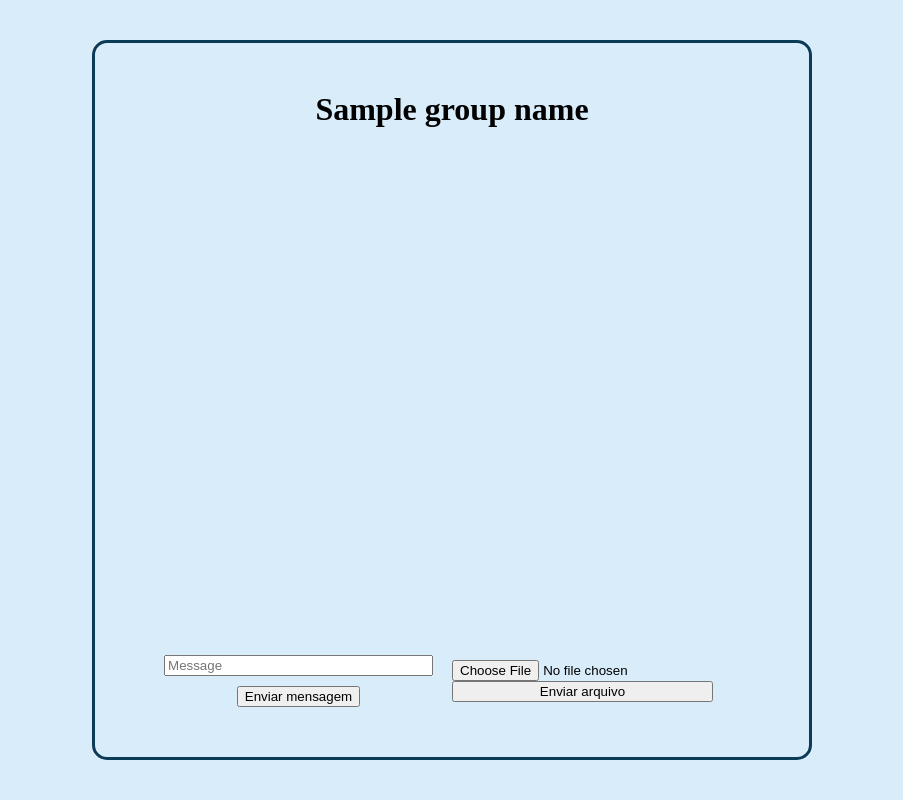
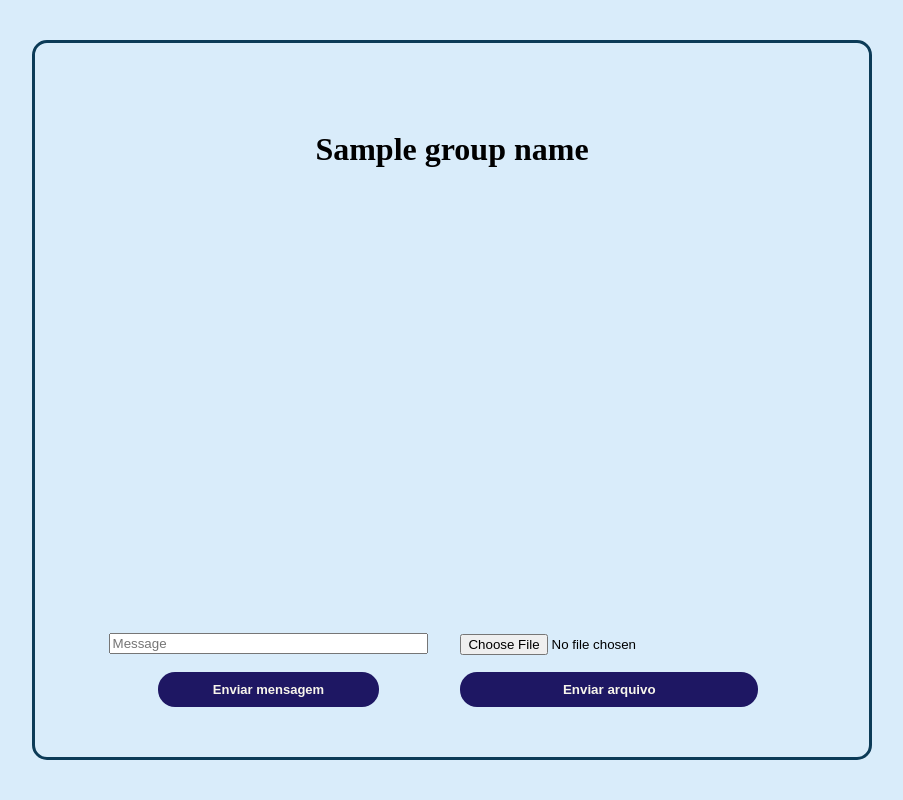
Before and after one commit to joaogui745/WebChat, a Flask app: template templates/grupo.html in a window 1280 px wide. Shown: the whole page, without its empty margins (188-1091 px from the left). Run offline with Flask 3, Linux system fonts and the light colour scheme; the template is opened without the code that fills it: most values are stand-ins (such as "Sample title", 1, 10 or a date in 2020); some libraries are stand-ins or nearby versions.

Commit message:
css grupo

```diff
--- a/static/styles.css
+++ b/static/styles.css
@@ -101,7 +101,27 @@ main {
   margin-top: 25px;
   font-size: 20px;
 }
-
+.groups p:not(button){
+  color: rgb(14 30 86);
+  margin-top: 10px;
+}
+.join-group{
+  margin-left: 15px;
+  width: 10%;
+  padding: 7px;
+  background: #1e1763;
+  color: rgba(255, 253, 240, 0.9);
+  font-size: 13px;
+  font-weight: 600;
+  border: none;
+  border-radius: 14px;
+}
+.join-group:hover {
+  background: #051453;
+  transition: 0.5s all;
+  transform: scale(1.05);
+  cursor: pointer;
+}
 .email-box {
   box-sizing: border-box;
   border-color: rgb(12, 59, 87);
@@ -109,7 +129,7 @@ main {
   border-style: solid;
   border-radius: 15px;
   position: relative;
-  width: 720px;
+  width: 840px;
   margin: 40px auto;
   padding: 50px;
   display: flex;
@@ -122,7 +142,7 @@ main {
   text-align: center;
   font-weight: 800;
   font-size: xx-large;
-  margin-bottom: 50px;
+  margin: 40px auto;
 }
 
 .chat-control {
@@ -162,3 +182,52 @@ main {
   margin-left: auto;
   font-size: small;
 }
+.message-button{
+  margin: 8px auto 0;
+  width: 60%;
+  padding: 10px 0px;
+  background: #1e1763;
+  color: rgb(255, 253, 240, 0.97);
+  font-size: 13px;
+  font-weight: 600;
+  border: none;
+  border-radius: 17px;
+}
+.message-button:hover {
+  background: #051453;
+  transition: 0.5s all;
+  transform: scale(1.05);
+  cursor: pointer;
+}
+.control input:last-child{
+  margin: 17px auto 0;
+  padding: 10px 0px;
+  background: #1e1763;
+  color: rgb(255, 253, 240, 0.97);
+  font-weight: 600;
+  border: none;
+  border-radius: 17px;
+}
+.file-button:hover {
+  background: #051453;
+  transition: 0.5s all;
+  transform: scale(1.05);
+  cursor: pointer;
+}
+.perfil-button{
+  margin: 2px;
+  width: 60%;
+  padding: 4px 0px;
+  background: #1e1763;
+  color: rgb(255, 253, 240, 0.97);
+  font-size: 11px;
+  font-weight: bold;
+  border: none;
+  border-radius: 5px;
+}
+.perfil-button:hover {
+  background: #051453;
+  transition: 0.5s all;
+  transform: scale(1.05);
+  cursor: pointer;
+}
--- a/templates/grupo.html
+++ b/templates/grupo.html
@@ -13,15 +13,15 @@
         name="message"
         id="message"
         />
-        <button type="button" name="send" id="send-btn" onClick="sendMessage()">
+        <button class="message-button" type="button" name="send" id="send-btn" onClick="sendMessage()">
           Enviar mensagem
         </button>
       </div>
       <div class="control">
         <iframe name="dummyframe" id="dummyframe" style="display: none;"></iframe>
         <form method=post enctype=multipart/form-data target="dummyframe">
-          <input id="file" type=file name=file>
-          <input onclick="sendFile()" type=submit value="Enviar arquivo">
+          <input class="file-form" id="file" type=file name=file>
+          <input class="file-button" onclick="sendFile()" type=submit value="Enviar arquivo">
         </form>
       </div>
       <form method="post" id="users"></form>
@@ -72,7 +72,7 @@
 
   const createUser = (userName, userMail) => {
     const userData = `
-      <p> ${userName} <button type="submit" name="profile" value="${userMail}"> Perfil </button> </p>`;
+      <p> ${userName} <button class="perfil-button" type="submit" name="profile" value="${userMail}"> Perfil </button> </p>`;
     users.innerHTML += userData;
   }
 
--- a/templates/lobby.html
+++ b/templates/lobby.html
@@ -28,7 +28,7 @@
   <div class="groups" id="groups">
     <form method="post">
       {% for chat in chats %}
-      <p>{{chat}} <button type="submit" name="join-group" value="{{chat}}">Entrar</button></p>
+      <p>{{chat}} <button class="join-group" type="submit" name="join-group" value="{{chat}}">Entrar</button></p>
       {% endfor %}
     </form>
   </div>
```
